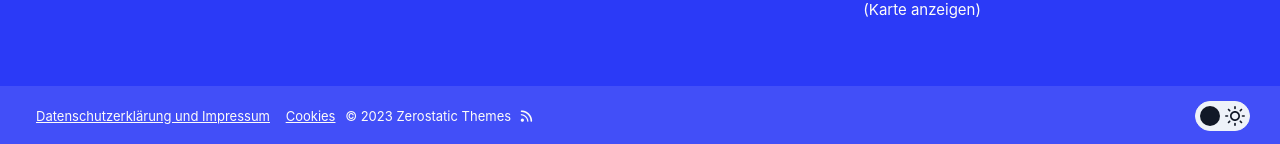
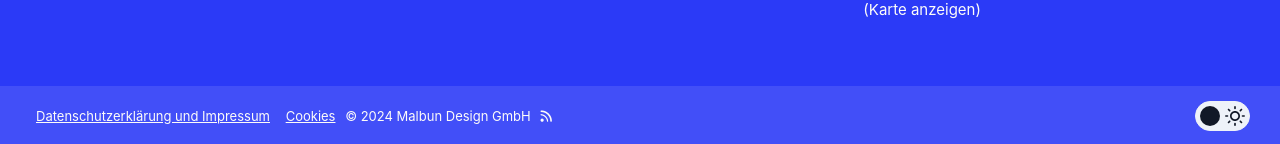
Before and after one commit to sneziri/sneziri.github.io, a Jekyll site: the page built from pages/index.md, in a window 1280 px wide and 900 px high, scrolled down 2288 px. Shown: the part 753-897 px from the top of the window. Built offline with Jekyll 4.4.1, drawn with Linux system fonts in a browser that asks for light colours; some web fonts are replaced.

```diff
--- a/_config.yml
+++ b/_config.yml
@@ -200,7 +200,7 @@
 bottom:
   enable_bottom: true # show/hide the entire bottom (below the footer)
   enable_bottom_menu: true # if enabled, the bottom menu can be edited in `_data/menu.yml`
-  copyright_text: "© 2023 Zerostatic Themes"
+  copyright_text: "© 2024 Malbun Design GmbH"
   show_rss_icon: true
 
 sidebar:
```
